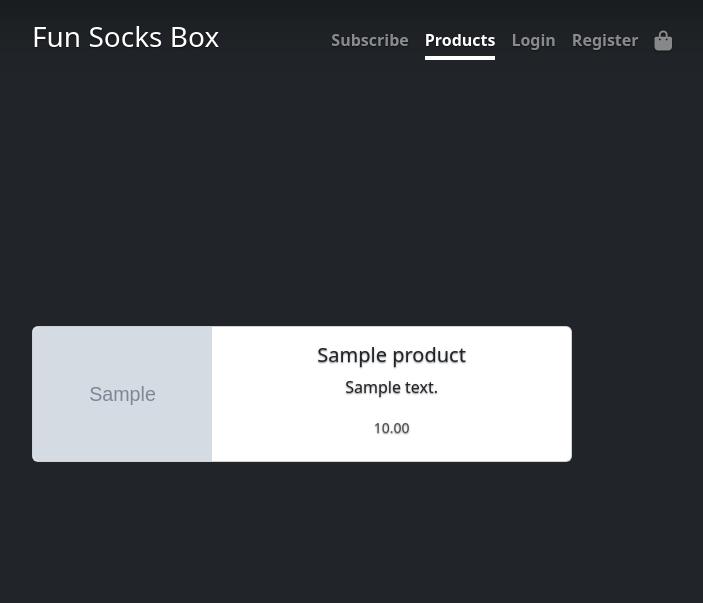
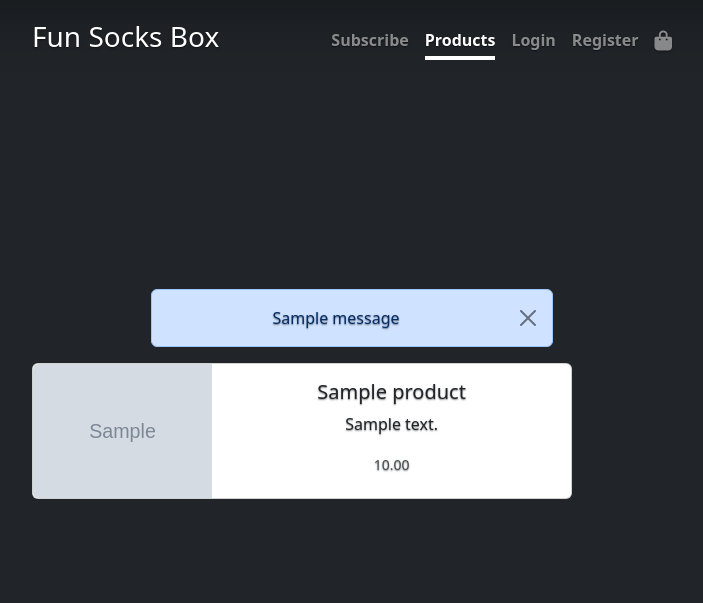
Before and after one commit to MWBark/Fun-Socks-Box, a Django app: page /products/ in a window 1280 px wide. Shown: the top 603 px of the page, without its empty margins (288-991 px from the left). Run offline with Django 3.2, Linux system fonts and the light colour scheme; tables that the repository leaves empty hold one stand-in row (values such as "Sample post"); grey boxes marked "Sample" are stand-in pictures; one stand-in notice (Sample message) is shown; some libraries are stand-ins or nearby versions.

Commit message:
Setup message alerts

```diff
--- a/fun_socks_box/settings.py
+++ b/fun_socks_box/settings.py
@@ -25,7 +25,7 @@ BASE_DIR = Path(__file__).resolve().parent.parent
 SECRET_KEY = os.environ.get('SECRET_KEY', '')
 
 # SECURITY WARNING: don't run with debug turned on in production!
-DEBUG = True
+DEBUG = 'DEVELOPMENT' in os.environ
 
 ALLOWED_HOSTS = ['.codeinstitute-ide.net', '.herokuapp.com']
 
@@ -83,6 +83,8 @@ TEMPLATES = [
         },
     },
 ]
+
+MESSAGE_STORAGE = 'django.contrib.messages.storage.session.SessionStorage'
 
 AUTHENTICATION_BACKENDS = [
     # Needed to login by username in Django admin, regardless of `allauth`
--- a/templates/base.html
+++ b/templates/base.html
@@ -69,9 +69,21 @@
             </div>
         </header>
 
-        {% if messages %}
-        <div class="message-container"></div>
-        {% endif %}
+        <!-- displaying Django messages -->
+        <div class="container">
+            <div class="row">
+                <div class="col-md-8 offset-md-2">
+                    {% for message in messages %}
+                    <div class="alert
+                        alert-{% if message.level == DEFAULT_MESSAGE_LEVELS.ERROR %}danger{% else %}primary{% endif %}
+                        alert-dismissible fade show" id="msg" role="alert">
+                        {{ message | safe }}
+                        <button type="button" class="btn-close" data-bs-dismiss="alert" aria-label="Close"></button>
+                    </div>
+                    {% endfor %}
+                </div>
+            </div>
+        </div>
 
         {% block page-header %}
         {% endblock %}
```
